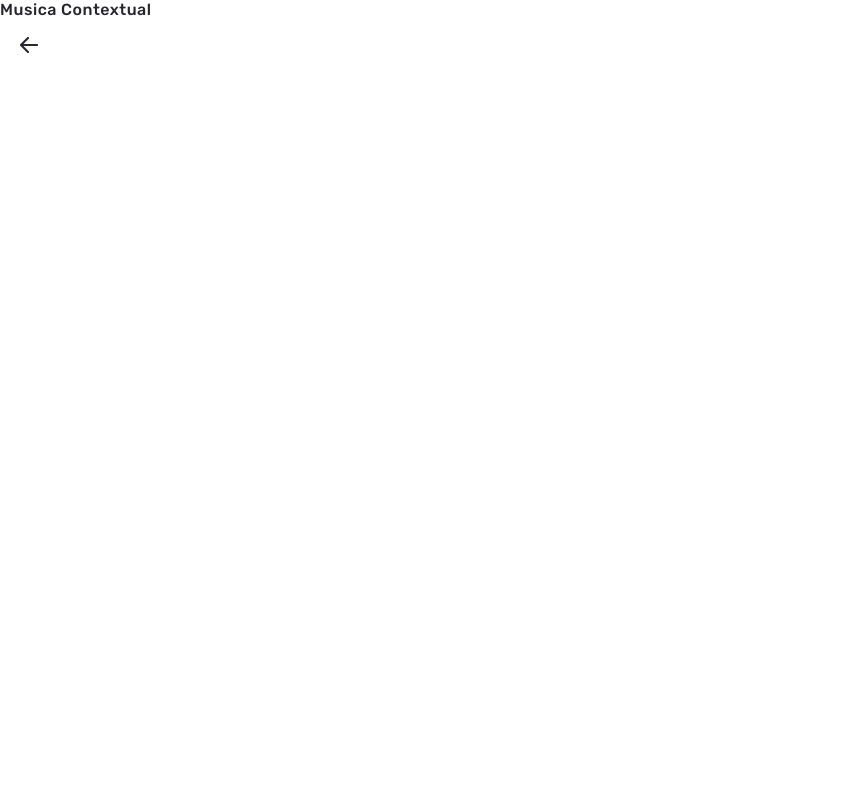
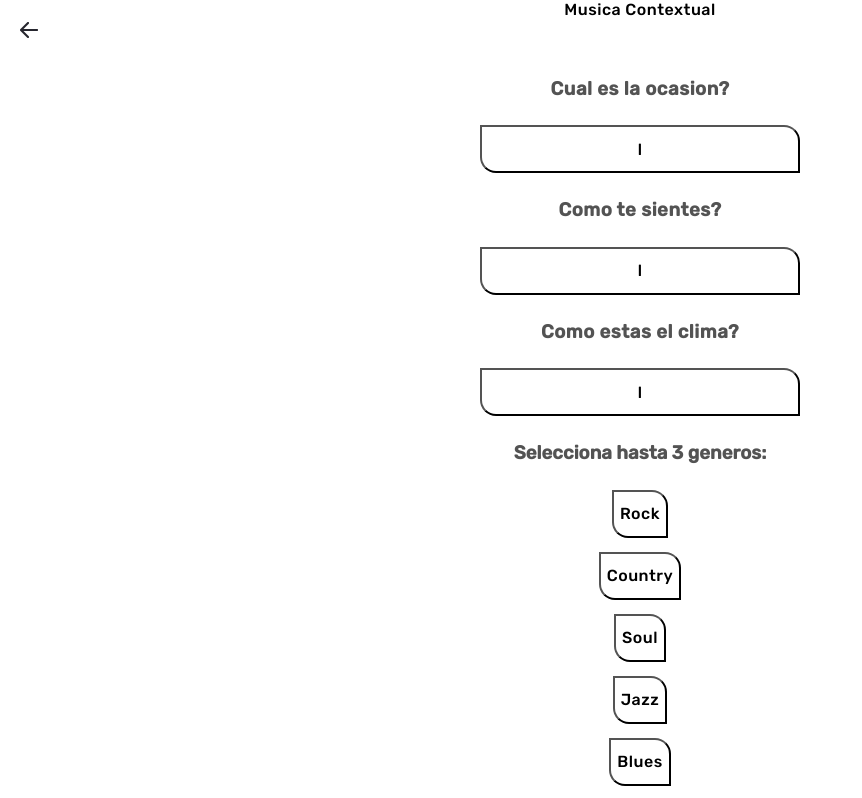
Before and after one commit to SnakeAntos/auds, a React (Vite) app in the folder audn-app/: page /musicaContextual in a window 1280 px wide. Shown: the top 798 px of the page, without its empty margins (0-862 px from the left). Built offline with nearby package versions, Linux system fonts and the light colour scheme.

Commit message:
nuevocomp

```diff
--- a/audn-app/src/App.jsx
+++ b/audn-app/src/App.jsx
@@ -1,10 +1,10 @@
-
 import "./App.css";
 import React, { useState, useEffect } from "react";
 
 import { LandingPage } from "./components/LandingPage/landingPage";
 import { LogIn } from "./components/LogIn/logIn";
 import { Register } from "./components/Register/register";
+import { MusicaContextual } from "./pages/MusicaContextual/musicaContextual";
 
 export const App = () => {
   const [showRegister, setShowRegister] = useState(false);
@@ -23,8 +23,8 @@ export const App = () => {
     setShowRegister(false);
   };
 
-   // Función asincrónica para obtener todos los usuarios
-   const fetchUsers = async () => {
+  // Función asincrónica para obtener todos los usuarios
+  const fetchUsers = async () => {
     try {
       const response = await fetch("http://localhost:3001/users/allusers");
       const data = await response.json();
@@ -40,20 +40,7 @@ export const App = () => {
 
   return (
     <>
-      {!showRegister && !showLogIn && (
-        <LandingPage
-          onRegisterClick={handleRegisterClick}
-          onLogInClick={handleLogInClick}
-        />
-      )}
-      {showRegister && (
-        <Register
-          showRegisterEmail={showRegisterEmail}
-          setShowRegister={setShowRegister}
-        />
-      )}
-      {showLogIn && <LogIn setShowLogIn={setShowLogIn} />}
-
+      <MusicaContextual />
     </>
   );
 };
--- /dev/null
+++ b/audn-app/src/components/Common/Button/buttonMusicaContextual.jsx
@@ -0,0 +1,13 @@
+import React from "react";
+import "./styles.css";
+
+export const ButtonMusicaContextual = (props) => {
+  return (
+    <button
+      className="button button-transparente"
+      placeholder={props.placeholder}
+    >
+      {props.text}l
+    </button>
+  );
+};
--- /dev/null
+++ b/audn-app/src/components/Common/Button/buttonsMusicaYa.jsx
@@ -0,0 +1,5 @@
+import React from "react";
+
+export const ButtonsMusicaYa = (props) => {
+  return <button className="button buttons-musicaya">{props.text}</button>;
+};
--- a/audn-app/src/components/Common/Button/styles.css
+++ b/audn-app/src/components/Common/Button/styles.css
@@ -40,7 +40,28 @@
   color: white;
 }
 
-.button-musica-ya{
+.button-musica-ya {
   background-color: transparent;
   border: none;
 }
+
+.button-transparente {
+  height: 48px;
+  width: 320px;
+  border-radius: 0px 16px 0px 16px;
+  font-family: "Rubik", sans-serif;
+  font-weight: 500;
+  font-size: 16px;
+  background-color: transparent;
+}
+
+.buttons-musicaya {
+  height: 48px;
+  width: fit-content;
+  border-radius: 0px 16px 0px 16px;
+  font-family: "Rubik", sans-serif;
+  font-weight: 500;
+  font-size: 16px;
+  background-color: transparent;
+  width: fit-content;
+}
--- a/audn-app/src/pages/MusicaCont1/musicaCont1.jsx
+++ /dev/null
@@ -1,16 +0,0 @@
-import React from "react";
-import "./styles.css";
-
-export const MusicaContextual = () => {
-  return (
-    <div className="musica-cont-nav">
-      <img
-        src="../../../public/images/left-arrow.png"
-        className="login-left-arrow"
-      ></img>
-      <div className="musica-cont-header">
-        <h3 className="login-title">Musica Contextual</h3>
-      </div>
-    </div>
-  );
-};
--- /dev/null
+++ b/audn-app/src/pages/MusicaContextual/musicaContextual.jsx
@@ -0,0 +1,54 @@
+import React from "react";
+import "./styles.css";
+import { ButtonMusicaContextual } from "../../components/Common/Button/buttonMusicaContextual";
+import { ButtonGrey } from "../../components/Common/Button/buttonGrey";
+import { ButtonsMusicaYa } from "../../components/Common/Button/buttonsMusicaYa";
+
+export const MusicaContextual = (props) => {
+  const buttonTexts = [
+    "Rock",
+    "Country",
+    "Soul",
+    "Jazz",
+    "Blues",
+    "Hip-Hop",
+    "Pop",
+    "Reggae",
+    "Folk",
+    "R&B",
+  ];
+  return (
+    <div className="musica-cont-nav">
+      <div className="musica-cont-header">
+        <div className="musica-cont">
+          <img
+            src="../../../public/images/left-arrow.png"
+            className="login-left-arrow"
+          ></img>
+          <h3 className="musica-cont-title">Musica Contextual</h3>
+        </div>
+      </div>
+      <div className="musica-cont-body">
+        <div>
+          <h3 className="musicacont-title1">Cual es la ocasion?</h3>
+          <ButtonMusicaContextual placeholder="Actividad" />
+        </div>
+        <div>
+          <h3 className="musicacont-title1">Como te sientes?</h3>
+          <ButtonMusicaContextual placeholder="Actividad" />
+        </div>
+        <div>
+          <h3 className="musicacont-title1">Como estas el clima?</h3>
+          <ButtonMusicaContextual placeholder="Actividad" />
+        </div>
+      </div>
+      <h3 className="musicacont-title1">Selecciona hasta 3 generos:</h3>
+      {buttonTexts.map((text, index) => (
+        <div key={index} className="musica-cont-buttons-fit">
+          <ButtonsMusicaYa text={text} />
+        </div>
+      ))}
+      <ButtonGrey text="Crear Playlist" />
+    </div>
+  );
+};
--- /dev/null
+++ b/audn-app/src/pages/MusicaContextual/styles.css
@@ -0,0 +1,39 @@
+.musica-cont-nav {
+  font-family: "Rubik", sans-serif;
+  display: flex;
+  align-items: center;
+  justify-content: center;
+  flex-direction: column;
+  text-align: center;
+}
+
+.login-left-arrow {
+  position: absolute;
+  top: 22px;
+}
+
+.musica-cont {
+  display: flex;
+  flex-direction: row;
+}
+
+.musica-cont-title {
+  font-weight: 500;
+  font-size: 16px;
+  letter-spacing: 0.5px;
+  margin: 0;
+}
+
+.musica-cont-body {
+  margin-top: 40px;
+  letter-spacing: 0.5px;
+}
+
+.musicacont-title1 {
+  opacity: 67%;
+}
+
+.musica-cont-buttons-fit {
+  display: flex;
+  flex-direction: row;
+}
```
Also changed, not shown: audn-app/src/main.jsx (+9 -10 lines), audn-app/src/pages/MusicaCont1/styles.css (deleted).
